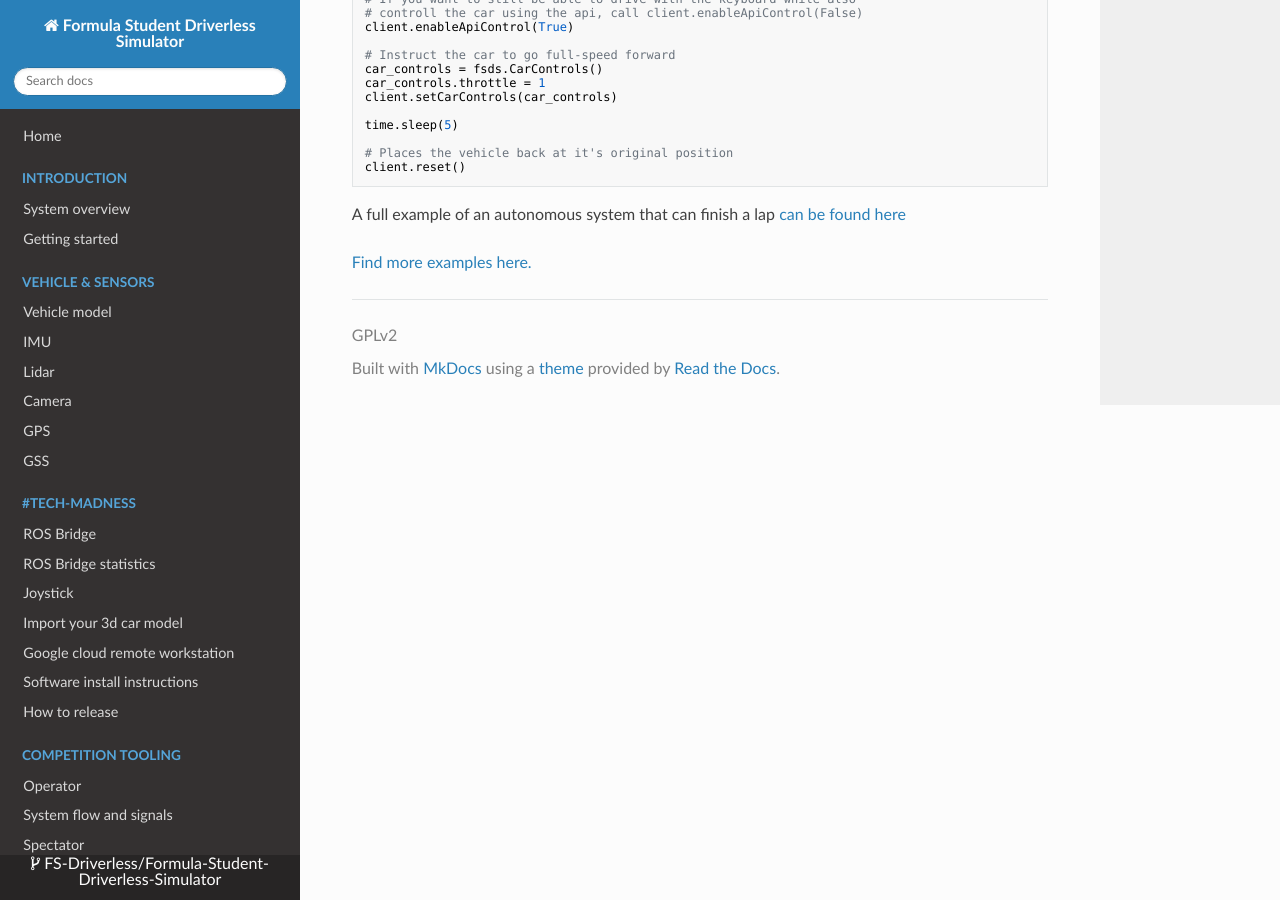
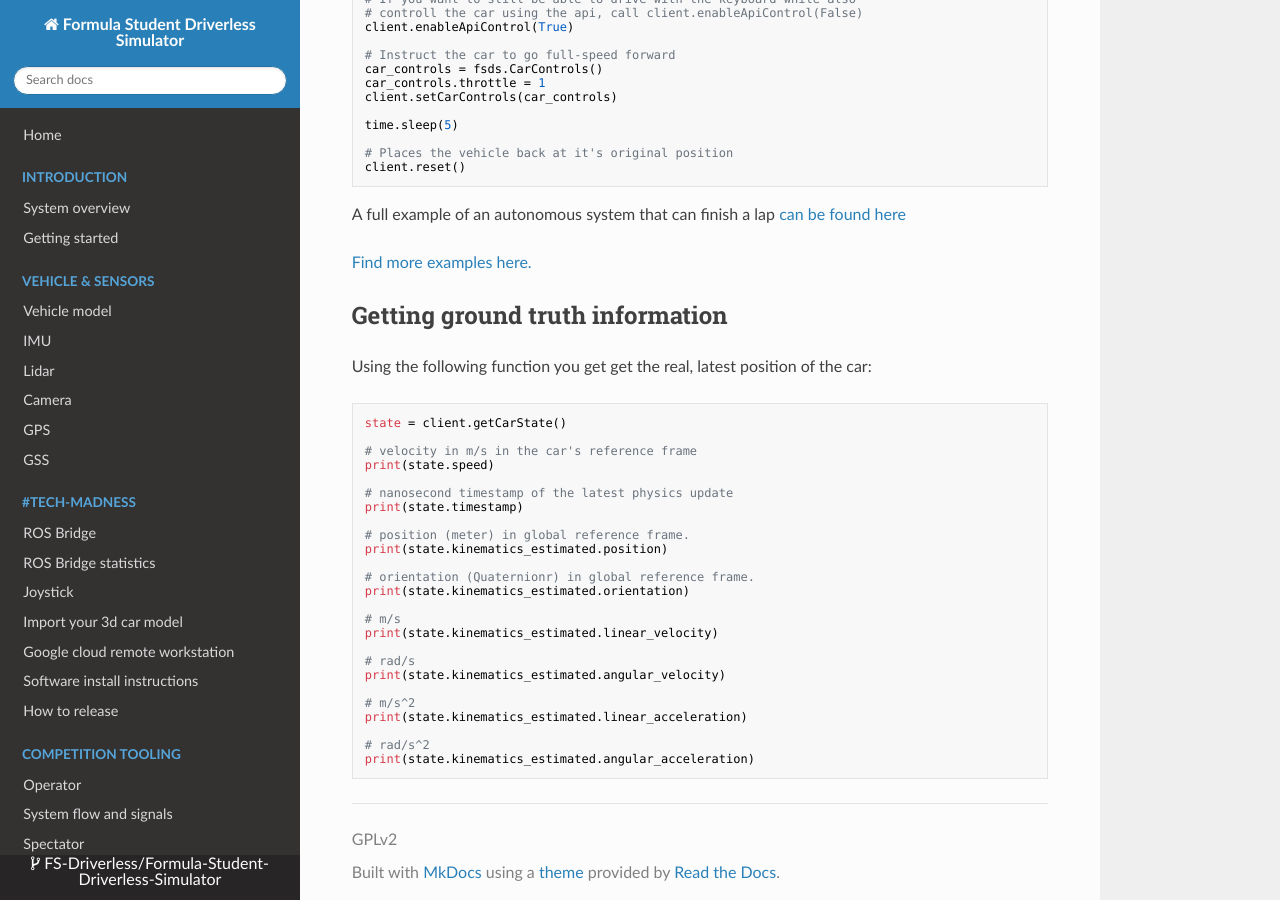
Before and after one commit to FS-Driverless/Formula-Student-Driverless-Simulator, an MkDocs documentation site: the page built from docs/python.md, in a window 1280 px wide and 900 px high, scrolled down 769 px. Built offline with MkDocs 1.6.1, drawn with Linux system fonts in a browser that asks for light colours; nearby versions of some CDN libraries; comment, search, counter and statistics services are not loaded.

Commit message:
Documented carstate python api

````diff
--- a/docs/python.md
+++ b/docs/python.md
@@ -51,3 +51,35 @@ client.reset()
 A full example of an autonomous system that can finish a lap [can be found here](https://github.com/FS-Driverless/Formula-Student-Driverless-Simulator/tree/master/python/examples/autonomous_example.py)
 
 [Find more examples here.](https://github.com/FS-Driverless/Formula-Student-Driverless-Simulator/tree/master/python/examples)
+
+## Getting ground truth information
+
+Using the following function you get get the real, latest position of the car:
+
+```
+state = client.getCarState()
+
+# velocity in m/s in the car's reference frame
+print(state.speed)
+
+# nanosecond timestamp of the latest physics update
+print(state.timestamp)
+
+# position (meter) in global reference frame.
+print(state.kinematics_estimated.position)
+
+# orientation (Quaternionr) in global reference frame.
+print(state.kinematics_estimated.orientation)
+
+# m/s
+print(state.kinematics_estimated.linear_velocity)
+
+# rad/s
+print(state.kinematics_estimated.angular_velocity)
+
+# m/s^2
+print(state.kinematics_estimated.linear_acceleration)
+
+# rad/s^2
+print(state.kinematics_estimated.angular_acceleration)
+```
````
Also changed, not shown: 1 other file.
